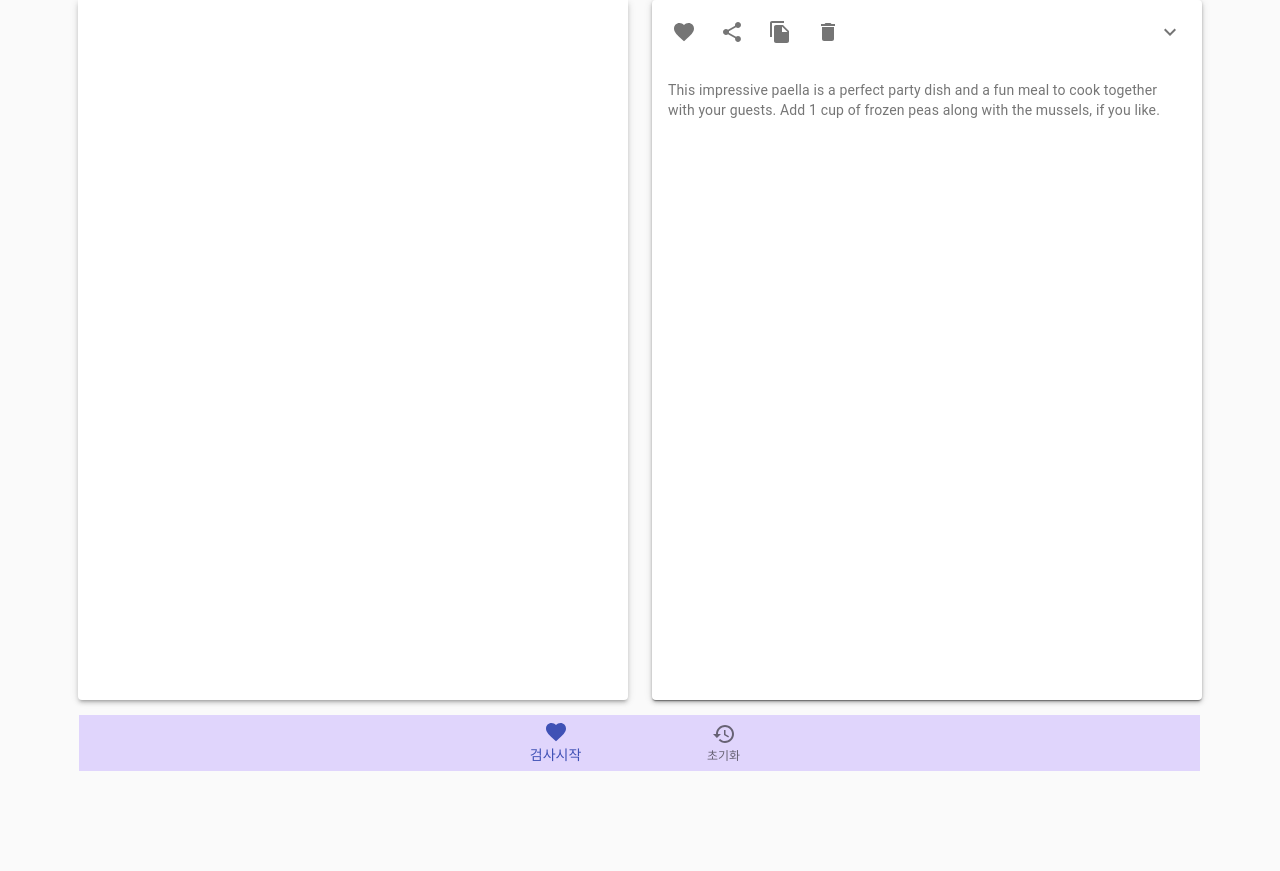
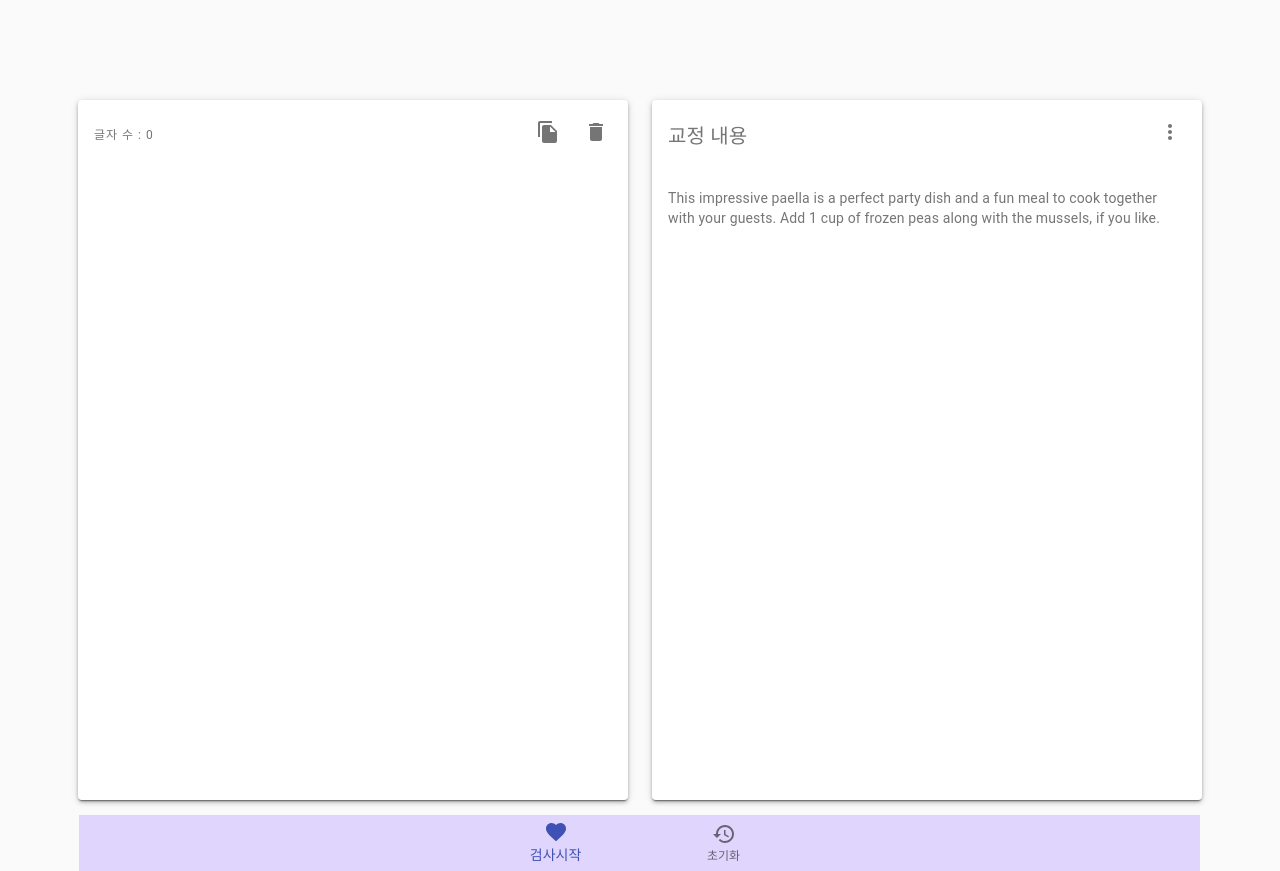
Before and after one commit to ChangeOn/matu-pitu, a React (Create React App) app: page / in a window 1280 px wide. Before the commit the page ends 800 px from the top, so only its background shows below. Built offline with nearby package versions, Linux system fonts and the light colour scheme.

Commit message:
TS 적용, 퍼블리싱 계속

```diff
--- a/src/components/Card.tsx
+++ b/src/components/Card.tsx
@@ -1,21 +1,16 @@
 import React from 'react';
-import { makeStyles, Theme, createStyles } from '@material-ui/core/styles';
-import clsx from 'clsx';
+import {createStyles, makeStyles, Theme} from '@material-ui/core/styles';
 import Card from '@material-ui/core/Card';
 import CardHeader from '@material-ui/core/CardHeader';
-import CardMedia from '@material-ui/core/CardMedia';
 import CardContent from '@material-ui/core/CardContent';
-import CardActions from '@material-ui/core/CardActions';
-import Collapse from '@material-ui/core/Collapse';
-import Avatar from '@material-ui/core/Avatar';
 import IconButton from '@material-ui/core/IconButton';
 import Typography from '@material-ui/core/Typography';
-import { red } from '@material-ui/core/colors';
+import {red} from '@material-ui/core/colors';
 // import FavoriteIcon from '@material-ui/icons/Favorite';
 // import ShareIcon from '@material-ui/icons/Share';
-import ExpandMoreIcon from '@material-ui/icons/ExpandMore';
-import { Share, Favorite, FileCopy, Delete } from '@material-ui/icons';
+import {Delete, FileCopy} from '@material-ui/icons';
 import MoreVertIcon from '@material-ui/icons/MoreVert';
+import Tooltip from '@material-ui/core/Tooltip';
 
 const useStyles = makeStyles((theme: Theme) =>
     createStyles({
@@ -27,104 +22,90 @@ const useStyles = makeStyles((theme: Theme) =>
             height: 0,
             paddingTop: '56.25%', // 16:9
         },
-        expand: {
-            transform: 'rotate(0deg)',
-            marginLeft: 'auto',
-            transition: theme.transitions.create('transform', {
-                duration: theme.transitions.duration.shortest,
-            }),
-        },
-        expandOpen: {
-            transform: 'rotate(180deg)',
-        },
         avatar: {
             backgroundColor: red[500],
         },
+        contents: {
+            height: 600,
+            width: '100%',
+            outline: 'none',
+            border: 'none',
+            resize: 'none',
+            fontSize: 15,
+        }
     }),
 );
 
-export default function RecipeReviewCard() {
+interface Props {
+    isOriginal: boolean,
+}
+
+const Contents: React.FC<Props> = (props: Props) => {
     const classes = useStyles();
-    const [expanded, setExpanded] = React.useState(false);
+    const [sentence, setSentence] = React.useState("");
+    const [txtLength, setTxtLength] = React.useState(0);
 
-    const handleExpandClick = () => {
-        setExpanded(!expanded);
-    };
+    const onChangeTxt = (e: any) => {
+        setTxtLength(e.target.value.length);
+    }
 
     return (
+        props.isOriginal ?
             <Card className={classes.root}>
-            {/*<CardHeader*/}
-            {/*    avatar={*/}
-            {/*        <Avatar aria-label="recipe" className={classes.avatar}>*/}
-            {/*            R*/}
-            {/*        </Avatar>*/}
-            {/*    }*/}
-            {/*    action={*/}
-            {/*        <IconButton aria-label="settings">*/}
-            {/*            <MoreVertIcon />*/}
-            {/*        </IconButton>*/}
-            {/*    }*/}
-            {/*    title="Shrimp and Chorizo Paella"*/}
-            {/*    subheader="September 14, 2016"*/}
-            {/*/>*/}
-            <CardActions disableSpacing>
-                <IconButton aria-label="add to favorites">
-                    <Favorite />
+                <CardHeader
+                    title={
+                        <Typography variant="overline" color="textSecondary" component="span">
+                            글자 수 : {txtLength}
+                        </Typography>
+                    }
+                    action={
+                        <>
+                            <Tooltip title="전체 복사" arrow>
+                                <IconButton aria-label="copy">
+                                    <FileCopy/>
                                 </IconButton>
-                <IconButton aria-label="share">
-                    <Share />
+                            </Tooltip>
+                            <Tooltip title="삭제" arrow>
+                                <IconButton aria-label="delete">
+                                    <Delete/>
                                 </IconButton>
-                <IconButton aria-label="copy">
-                    <FileCopy />
+                            </Tooltip>
+                        </>
+                    }
+                />
+                <CardContent>
+                    <Typography variant="body2" color="textSecondary" component="textarea" className={classes.contents}
+                                onChange={onChangeTxt}/>
+                </CardContent>
+            </Card>
+            :
+            <Card className={classes.root}>
+                <CardHeader
+                    title={
+                        <Typography variant="h6" color="textSecondary" component="span">
+                            교정 내용
+                        </Typography>
+                    }
+                    // avatar={
+                    //     <Avatar aria-label="recipe" className={classes.avatar}>
+                    //         R
+                    //     </Avatar>
+                    // }
+                    action={
+                        <IconButton aria-label="settings">
+                            <MoreVertIcon/>
                         </IconButton>
-                <IconButton aria-label="delete">
-                    <Delete />
-                </IconButton>
-                <IconButton
-                    className={clsx(classes.expand, {
-                        [classes.expandOpen]: expanded,
-                    })}
-                    onClick={handleExpandClick}
-                    aria-expanded={expanded}
-                    aria-label="show more"
-                >
-                    <ExpandMoreIcon />
-                </IconButton>
-            </CardActions>
+                    }
+                    // subheader="오류 n 개"
+                />
                 <CardContent>
                     <Typography variant="body2" color="textSecondary" component="p">
                         This impressive paella is a perfect party dish and a fun meal to cook together with your
                         guests. Add 1 cup of frozen peas along with the mussels, if you like.
                     </Typography>
                 </CardContent>
-
-            <Collapse in={expanded} timeout="auto" unmountOnExit>
-                <CardContent>
-                    <Typography paragraph>Method:</Typography>
-                    <Typography paragraph>
-                        Heat 1/2 cup of the broth in a pot until simmering, add saffron and set aside for 10
-                        minutes.
-                    </Typography>
-                    <Typography paragraph>
-                        Heat oil in a (14- to 16-inch) paella pan or a large, deep skillet over medium-high
-                        heat. Add chicken, shrimp and chorizo, and cook, stirring occasionally until lightly
-                        browned, 6 to 8 minutes. Transfer shrimp to a large plate and set aside, leaving chicken
-                        and chorizo in the pan. Add pimentón, bay leaves, garlic, tomatoes, onion, salt and
-                        pepper, and cook, stirring often until thickened and fragrant, about 10 minutes. Add
-                        saffron broth and remaining 4 1/2 cups chicken broth; bring to a boil.
-                    </Typography>
-                    <Typography paragraph>
-                        Add rice and stir very gently to distribute. Top with artichokes and peppers, and cook
-                        without stirring, until most of the liquid is absorbed, 15 to 18 minutes. Reduce heat to
-                        medium-low, add reserved shrimp and mussels, tucking them down into the rice, and cook
-                        again without stirring, until mussels have opened and rice is just tender, 5 to 7
-                        minutes more. (Discard any mussels that don’t open.)
-                    </Typography>
-                    <Typography>
-                        Set aside off of the heat to let rest for 10 minutes, and then serve.
-                    </Typography>
-                </CardContent>
-            </Collapse>
             </Card>
     );
 }
+
+export default Contents;
--- a/src/components/Form.tsx
+++ b/src/components/Form.tsx
@@ -3,7 +3,7 @@ import {createStyles, makeStyles, Theme} from '@material-ui/core/styles';
 import Grid from '@material-ui/core/Grid';
 import Paper from '@material-ui/core/Paper';
 import TopBar from './TopBar';
-import Card from './Card';
+import Contents from './Card';
 
 
 const useStyles = makeStyles((theme: Theme) =>
@@ -46,15 +46,16 @@ export default function SpacingGrid() {
         <Grid container justify="center" spacing={3}>
             <Grid item>
                 <Paper className={classes.paper} elevation={3}>
-                    <div>
-                        {/*<TopBar />*/}
-                        <textarea className={classes.contents}/>
-                    </div>
+                    <Contents isOriginal={true} />
+                    {/*<div>*/}
+                    {/*    <TopBar />*/}
+                    {/*    <textarea className={classes.contents}/>*/}
+                    {/*</div>*/}
                 </Paper>
             </Grid>
             <Grid item>
                 <Paper className={classes.paper} elevation={3}>
-                    <Card />
+                    <Contents isOriginal={false} />
                 </Paper>
             </Grid>
         </Grid>
--- a/src/components/Main.tsx
+++ b/src/components/Main.tsx
@@ -2,11 +2,19 @@ import React, {useState, useEffect} from 'react';
 import {Button, Container, CssBaseline, Typography} from '@material-ui/core';
 import SpacingGrid from './Form';
 import BottomNav from './BottomNav';
+import { makeStyles } from '@material-ui/core/styles';
 
 const hanspell = require('hanspell');
+const useStyles = makeStyles({
+    root: {
+        marginTop: '100px',
+    },
+});
 
 function Main() {
     const [sentence, setSentence] = useState('리랜드는 얼굴 골격이 굵은게,');
+    const classes = useStyles();
+
     const end = () => {
         console.log("// check ends");
     };
@@ -14,17 +22,11 @@ function Main() {
         console.error("// hanspell => " + error);
     };
 
-    const checkSpellD = () => {
-        console.log('checkGrammarD', sentence)
-        let results = hanspell.spellCheckByDAUM(sentence ? sentence : "", 10000, 'return', end, error);
-        console.log('results Daum =>', results);
-    };
-
-    const checkSpellP = () => {
-        let results = hanspell.spellCheckByPNU(sentence, 10000, 'return', end, error);
-        console.log('results PNU =>', results)
-
-    };
+    const checkSpell = () => {
+        let daumResults = hanspell.spellCheckByDAUM(sentence ? sentence : "", 10000, 'return', end, error);
+        let pnuResults = hanspell.spellCheckByPNU(sentence, 10000, 'return', end, error);
+        console.log("daum", daumResults, "pnu", pnuResults);
+    }
 
     return (
         <>
@@ -32,13 +34,11 @@ function Main() {
             <Container maxWidth='lg'>
                 {/*<Typography variant="h3" component="h4" gutterBottom>Matu Pitu(machu picchu)</Typography>*/}
                 {/*<Typography variant="h4" gutterBottom>한국어 맞춤법 검사기 lite</Typography>*/}
-                <div className="input-wrapper">
+                <div className={classes.root}>
                     <form id="originalTxt">
                         <SpacingGrid/>
                     </form>
-                    {/*<button onClick={() => setSentence(checkSpellD)}>Daum 서비스로 검사</button>*/}
-                    {/*<button onClick={() => setSentence(checkSpellP)}>부산대학교 서비스로 검사</button>*/}
-                    <BottomNav/>
+                    <BottomNav checkSpell={checkSpell} />
                 </div>
             </Container>
         </>
```
Also changed, not shown: src/components/BottomNav.tsx (renamed from src/components/BottomNav.js, +13 -4 lines), 1 other file (tests, documents, lock files or other folders). Lines whose indentation alone changed are shown as unchanged.
